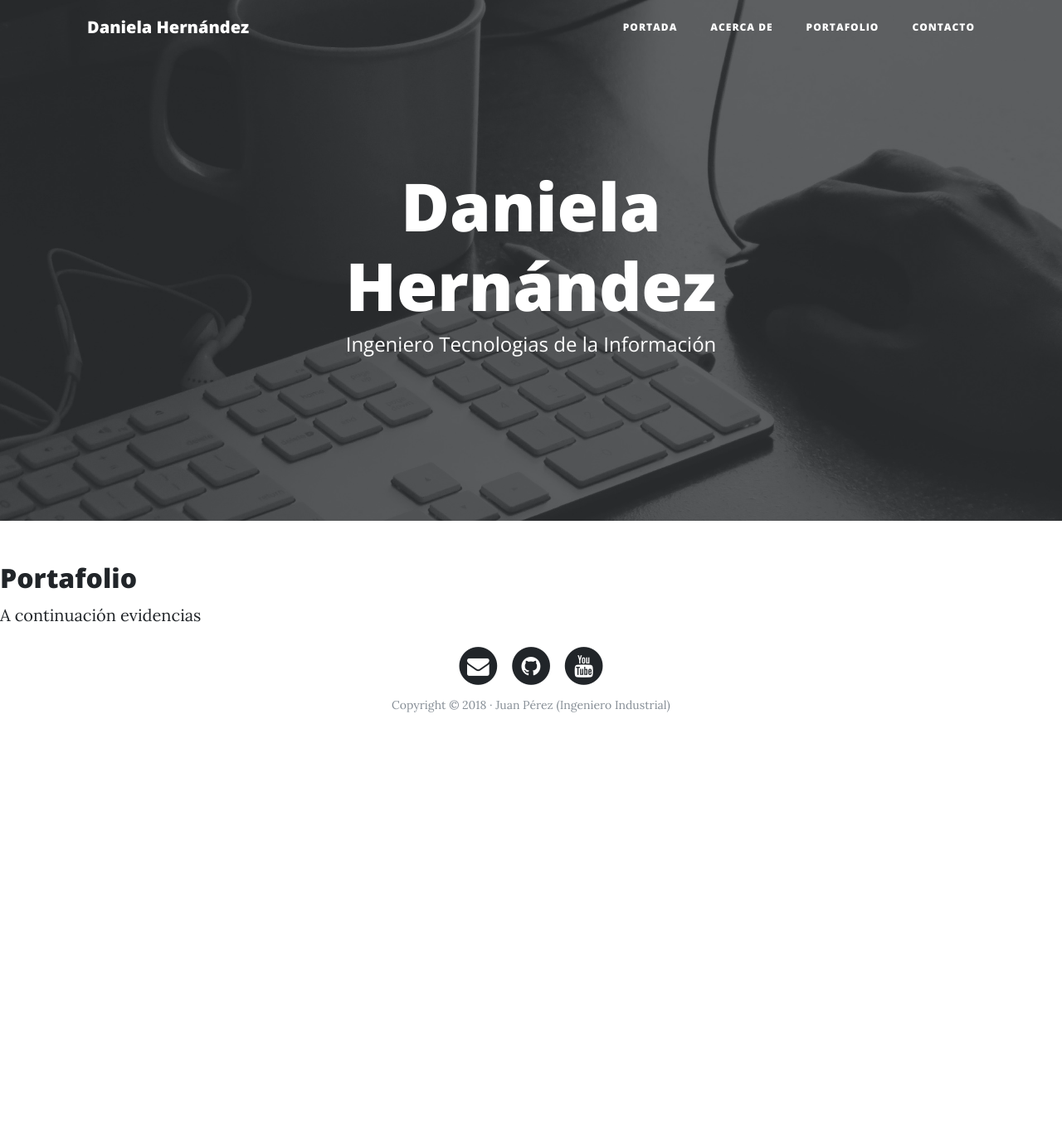
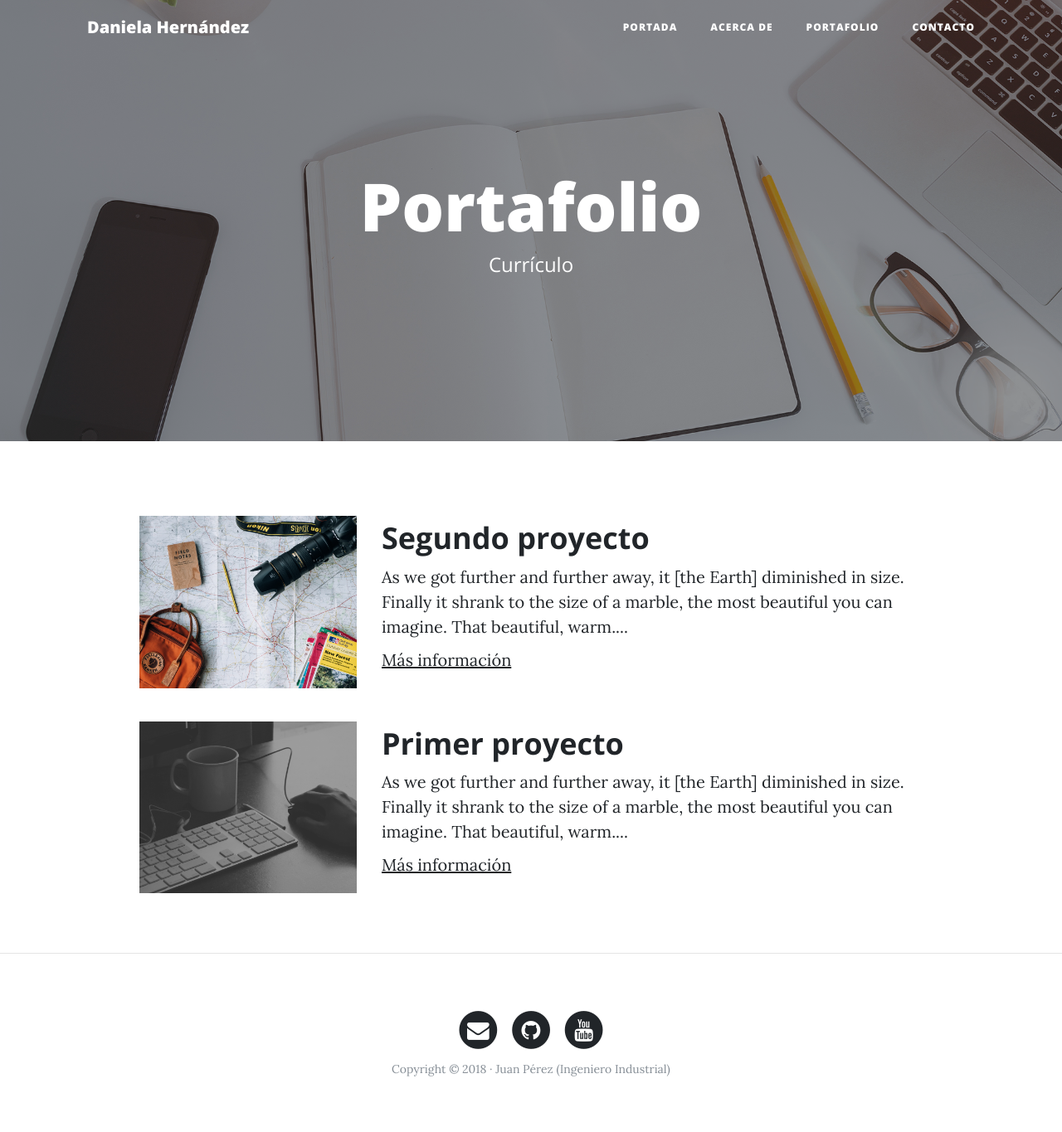
Before and after one commit to DaNny-Programmer/ProyectoDjango1, a Django app: page /portfolio/ in a window 1280 px wide. Shown: the whole page at 83% size. Before the commit the page ends 859 px from the top, so only its background shows below. Run offline with Django 3.2, Linux system fonts and the light colour scheme; some libraries are stand-ins or nearby versions.

Commit message:
Commit - Apartados dinamicos

```diff
--- a/core/templates/core/base.html
+++ b/core/templates/core/base.html
@@ -48,14 +48,13 @@
     </nav>
 
     <!-- Cabecera -->
-    <header class="masthead" style="background-image: url('{% static 'core/img/home-bg.jpg' %}')">
+    <header class="masthead" style="background-image: url('{% block background %} {% endblock %}')">
       <div class="overlay"></div>
       <div class="container">
         <div class="row">
           <div class="col-lg-8 col-md-10 mx-auto">
             <div class="site-heading">
-              <h1>Daniela Hernández</h1>
-              <span class="subheading">Ingeniero Tecnologias de la Información </span>
+                {% block headers %} {% endblock %}
             </div>
           </div>
         </div>
@@ -64,8 +63,13 @@
 
 
     <!--Contenido-->
+    <div class="container">
+      <div class="row">
+      {% block content %}{% endblock %}
+      </div>
+    </div>
 
-    {% block content %}{% endblock %}
+    {% if request.path != "/" %} <hr> {% endif %}
 
     <!-- Pié de página -->
     <footer>
--- a/core/templates/core/portfolio.html
+++ b/core/templates/core/portfolio.html
@@ -1,9 +1,35 @@
 {% extends 'core/base.html' %}
 {% block title %} Portafolio {% endblock %}
 
+{% block background %}{% load static %}{% static 'core/img/portfolio-bg.jpg' %}{% endblock %}
+
+{% block headers %}
+<h1>Portafolio</h1>
+<span class="subheading">Currículo</span>
+{% endblock %}
+
 {% block content %}
-<h2>Portafolio</h2>
-
-<p>A continuación evidencias</p>
+ <!-- Proyecto -->
+	      <div class="row project">
+	      	<div class="col-lg-3 col-md-4 offset-lg-1">
+			      <img class="img-fluid" src="{% static 'core/img/about-bg.jpg' %}" alt="">
+	      	</div>
+	        <div class="col-lg-7 col-md-8">
+	      		<h2 class="section-heading title">Segundo proyecto</h2>
+	          <p>As we got further and further away, it [the Earth] diminished in size. Finally it shrank to the size of a marble, the most beautiful you can imagine. That beautiful, warm....</p>
+	          <p><a href="http://google.com">Más información</a></p>
+	      	</div>
+	      </div>
+	      <!-- Proyecto -->
+	      <div class="row project">
+	      	<div class="col-lg-3 col-md-4 offset-lg-1">
+			      <img class="img-fluid" src="{% static 'core/img/home-bg.jpg' %}" alt="">
+	      	</div>
+	        <div class="col-lg-7 col-md-8">
+	      		<h2 class="section-heading title">Primer proyecto</h2>
+	          <p>As we got further and further away, it [the Earth] diminished in size. Finally it shrank to the size of a marble, the most beautiful you can imagine. That beautiful, warm....</p>
+	          <p><a href="http://google.com">Más información</a></p>
+	      	</div>
+</div>
 
 {% endblock %}
```
Also changed, not shown: core/templates/core/about.html (+16 -2 lines), core/templates/core/contact.html (+13 -3 lines), core/templates/core/home.html (+7 -3 lines).
